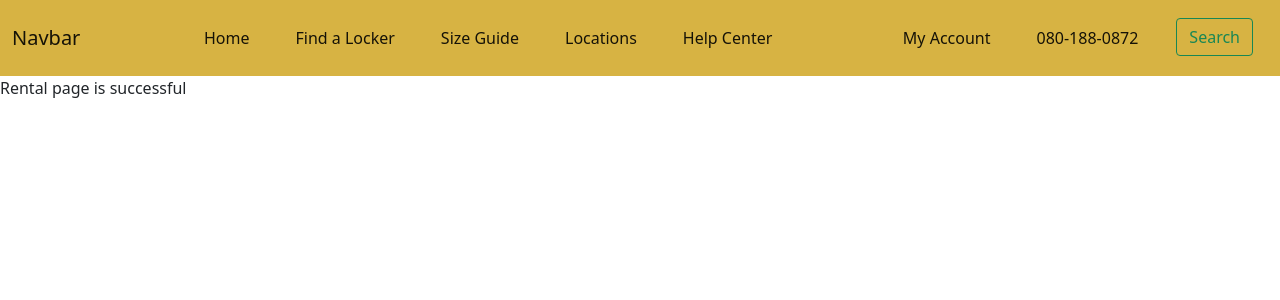
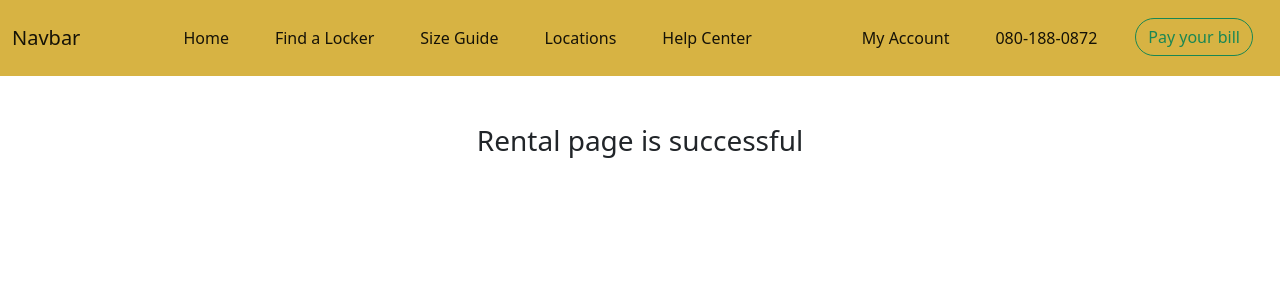
Before and after one commit to volumide/locker-listing, a Vue app: page /rent in a window 1280 px wide. Shown: the top 300 px of the page. Built offline with nearby package versions, Linux system fonts and the light colour scheme.

Commit message:
add ciry search feature and use exteral place an image on demo card

```diff
--- a/src/components/Hero.vue
+++ b/src/components/Hero.vue
@@ -24,7 +24,9 @@
     <div
       class="locker-info bg-light py-3 px-3 d-flex justify-content-between align-items-center"
     >
-      <p>{{ lockers.length }} lokers available</p>
+      <p>
+        {{ location.length }} loker(s) available <span v-if="word"> in {{ word }} </span>
+      </p>
       <div>
         <label for="options" class="pe-3">Sort By</label>
         <select name="" id="options" class="form-select">
@@ -40,10 +42,16 @@
     <div class="row py-3 px-3">
       <div class="col-md-2">
         <div class="card" style="width: 100%">
-          <!-- <img src="..." class="card-img-top" alt="..."> -->
+          <img
+            src="https://img.etimg.com/thumb/width-1200,height-900,imgsize-92060,resizemode-1,msid-69384055/wealth/save/how-nominee-can-access-safe-deposit-locker-in-bank.jpg"
+            class="card-img-top"
+            alt="..."
+          />
           <div class="card-body">
             <p class="card-title">22A Adelolu Odeku Street, VI, Lagos</p>
-            <h2 class="card-text">&#8902;</h2>
+            <h2 class="card-text">
+              <span v-for="(i, index) in 5" :key="index">&#8902;</span>
+            </h2>
             <a href="#" class="btn btn-primary">0.3 Miles Away</a>
           </div>
         </div>
@@ -64,7 +72,11 @@
                 <td>{{ locker.name }}</td>
                 <td>{{ locker.description }}</td>
                 <td>{{ locker.price }}</td>
-                <td><button class="btn btn-primary rounded-0">Rent</button></td>
+                <td>
+                  <router-link to="/rent" class="btn btn-success rounded-0">
+                    Rent
+                  </router-link>
+                </td>
               </tr>
             </tbody>
           </table>
@@ -88,7 +100,7 @@ export default {
     filter(wordToMatch, locker) {
       return locker.filter((locker) => {
         const regex = new RegExp(wordToMatch, "gi");
-        return locker.location.match(regex);
+        return locker.location.match(regex) || locker.city.match(regex);
       });
     },
 
--- a/src/components/Navbar.vue
+++ b/src/components/Navbar.vue
@@ -2,7 +2,15 @@
   <nav class="navbar navbar-expand-lg navbar-light bg-yellow">
     <div class="container-fluid">
       <a class="navbar-brand" href="#">Navbar</a>
-            <button class="navbar-toggler" type="button" data-bs-toggle="collapse" data-bs-target="#navbarSupportedContent" aria-controls="navbarSupportedContent" aria-expanded="false" aria-label="Toggle navigation">
+      <button
+        class="navbar-toggler"
+        type="button"
+        data-bs-toggle="collapse"
+        data-bs-target="#navbarSupportedContent"
+        aria-controls="navbarSupportedContent"
+        aria-expanded="false"
+        aria-label="Toggle navigation"
+      >
         <span class="navbar-toggler-icon"></span>
       </button>
       <div class="collapse navbar-collapse" id="navbarSupportedContent">
@@ -14,13 +22,13 @@
             <a class="nav-link active" href="#">Find a Locker</a>
           </li>
           <li class="nav-item">
-                    <a class="nav-link active" href="#" >Size Guide</a>
+            <a class="nav-link active" href="#">Size Guide</a>
           </li>
           <li class="nav-item">
-                    <a class="nav-link active" href="#" >Locations</a>
+            <a class="nav-link active" href="#">Locations</a>
           </li>
           <li class="nav-item">
-                    <a class="nav-link active" href="#" >Help Center</a>
+            <a class="nav-link active" href="#">Help Center</a>
           </li>
         </ul>
         <ul class="d-flex navbar-nav">
@@ -31,7 +39,13 @@
             <a href="" class="nav-link active">080-188-0872</a>
           </li>
           <li class="nav-item">
-                    <button class="btn btn-outline-success" type="submit">Search</button>
+            <button
+              class="btn btn-outline-success"
+              style="border-radius: 50px"
+              type="submit"
+            >
+              Pay your bill
+            </button>
           </li>
         </ul>
       </div>
--- a/src/components/Rent.vue
+++ b/src/components/Rent.vue
@@ -1,5 +1,5 @@
 <template>
-  <p>Rental page is successful</p>
+  <h3 class="py-5 text-center">Rental page is successful</h3>
 </template>
 <script>
 export default {};
```
Lines whose indentation alone changed are shown as unchanged.
